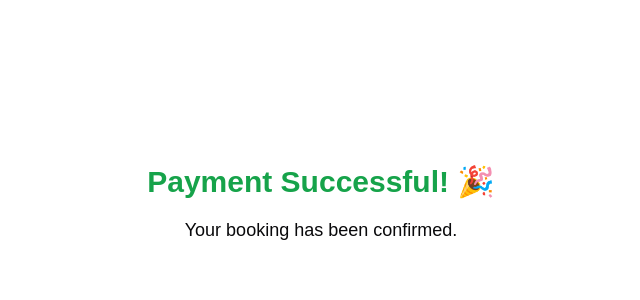
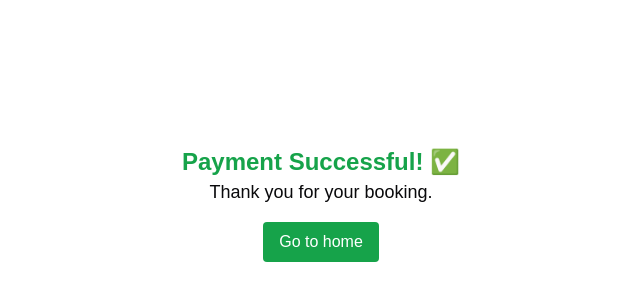
Before and after one commit to JagratArora1/RentAVehicleFrontend, a Next.js app: page /success in a window 1280 px wide. Shown: the part 196-496 px from the top of the page, without its empty margins (319-959 px from the left). Built offline with nearby package versions, Linux system fonts and the light colour scheme; sample sign-in values are in the browser's storage.

Commit message:
Jagrat and das work done

```diff
--- /dev/null
+++ b/app/api/invoice/route.ts
@@ -0,0 +1,29 @@
+import Stripe from "stripe";
+import { NextRequest, NextResponse } from "next/server";
+
+const stripe = new Stripe(process.env.STRIPE_SECRET_KEY as string, {
+  apiVersion: "2025-02-24.acacia",
+});
+
+export async function GET(req: NextRequest) {
+  const sessionId = req.nextUrl.searchParams.get("session_id");
+
+  if (!sessionId) {
+    return NextResponse.json({ error: "Session ID is required" }, { status: 400 });
+  }
+
+  try {
+    const session = await stripe.checkout.sessions.retrieve(sessionId);
+    const invoiceId = session.invoice as string;
+
+    if (!invoiceId) {
+      return NextResponse.json({ error: "No invoice found for this session" }, { status: 404 });
+    }
+
+    const invoice = await stripe.invoices.retrieve(invoiceId);
+    return NextResponse.json({ invoiceUrl: invoice.hosted_invoice_url });
+  } catch (error) {
+    console.error("Error fetching invoice:", error);
+    return NextResponse.json({ error: "Internal Server Error" }, { status: 500 });
+  }
+}
--- a/app/success/page.tsx
+++ b/app/success/page.tsx
@@ -1,8 +1,61 @@
+"use client";
+import { useRouter } from "next/navigation";
+
 export default function SuccessPage() {
+  const router = useRouter();
     return (
       <div className="flex flex-col items-center justify-center h-screen">
-        <h1 className="text-3xl font-bold text-green-600">Payment Successful! 🎉</h1>
-        <p className="text-lg mt-4">Your booking has been confirmed.</p>
+      <h1 className="text-2xl font-bold text-green-600">Payment Successful! ✅</h1>
+      <p className="text-lg">Thank you for your booking.</p>
+      <button
+        onClick={() => router.push("/user")}
+        className="mt-4 px-4 py-2 bg-green-600 text-white rounded hover:bg-green-700"
+      >
+        Go to home
+      </button>
       </div>
-    );
-  }
+     );
+   }
+
+// "use client";
+
+// import { useEffect, useState } from "react";
+// import { useSearchParams } from "next/navigation";
+// import axios from "axios";
+
+// const SuccessPage = () => {
+//   const searchParams = useSearchParams();
+//   const sessionId = searchParams.get("session_id");
+//   const [invoiceUrl, setInvoiceUrl] = useState<string | null>(null);
+
+//   useEffect(() => {
+//     if (sessionId) {
+//       axios
+//         .get(`/api/invoice?session_id=${sessionId}`)
+//         .then((res) => {
+//           setInvoiceUrl(res.data.invoiceUrl);
+//         })
+//         .catch((err) => console.error("Error fetching invoice:", err));
+//     }
+//   }, [sessionId]);
+
+//   return (
+//     <div className="flex flex-col items-center justify-center h-screen">
+//       <h1 className="text-2xl font-bold text-green-600">Payment Successful! ✅</h1>
+//       <p className="text-lg">Thank you for your booking.</p>
+//       {invoiceUrl ? (
+//         <a
+//           href={invoiceUrl}
+//           download
+//           className="mt-4 px-4 py-2 bg-blue-600 text-white rounded hover:bg-blue-700"
+//         >
+//           Download Invoice
+//         </a>
+//       ) : (
+//         <p className="mt-4 text-gray-500">Generating invoice...</p>
+//       )}
+//     </div>
+//   );
+// };
+
+// export default SuccessPage;
--- a/app/user/page.tsx
+++ b/app/user/page.tsx
@@ -156,9 +156,20 @@ export default function UserDashboard() {
               <CardContent>
                 <img src={vehicle.img} alt={vehicle.name} className="rounded-lg mb-2 w-full h-40 object-cover" />
                 <p className="text-gray-700">{vehicle.price}</p>
-                <Button variant="default" className="mt-2 w-full">
-                  Book Now
-                </Button>
+                  <Link
+                    href={{
+                      pathname: "/booknow",
+                      query: {
+                        name: vehicle.name,
+                        image: vehicle.img,
+                        price: vehicle.price.replace("₹", "").replace("/day", ""), // Clean price
+                      },
+                    }}
+                >
+                  <Button variant="default" className="mt-2 w-full">
+                    Book Now
+                  </Button>
+                </Link>
               </CardContent>
             </Card>
           ))}
```
Also changed, not shown: app/booknow/page.tsx (+0 -18 lines).
